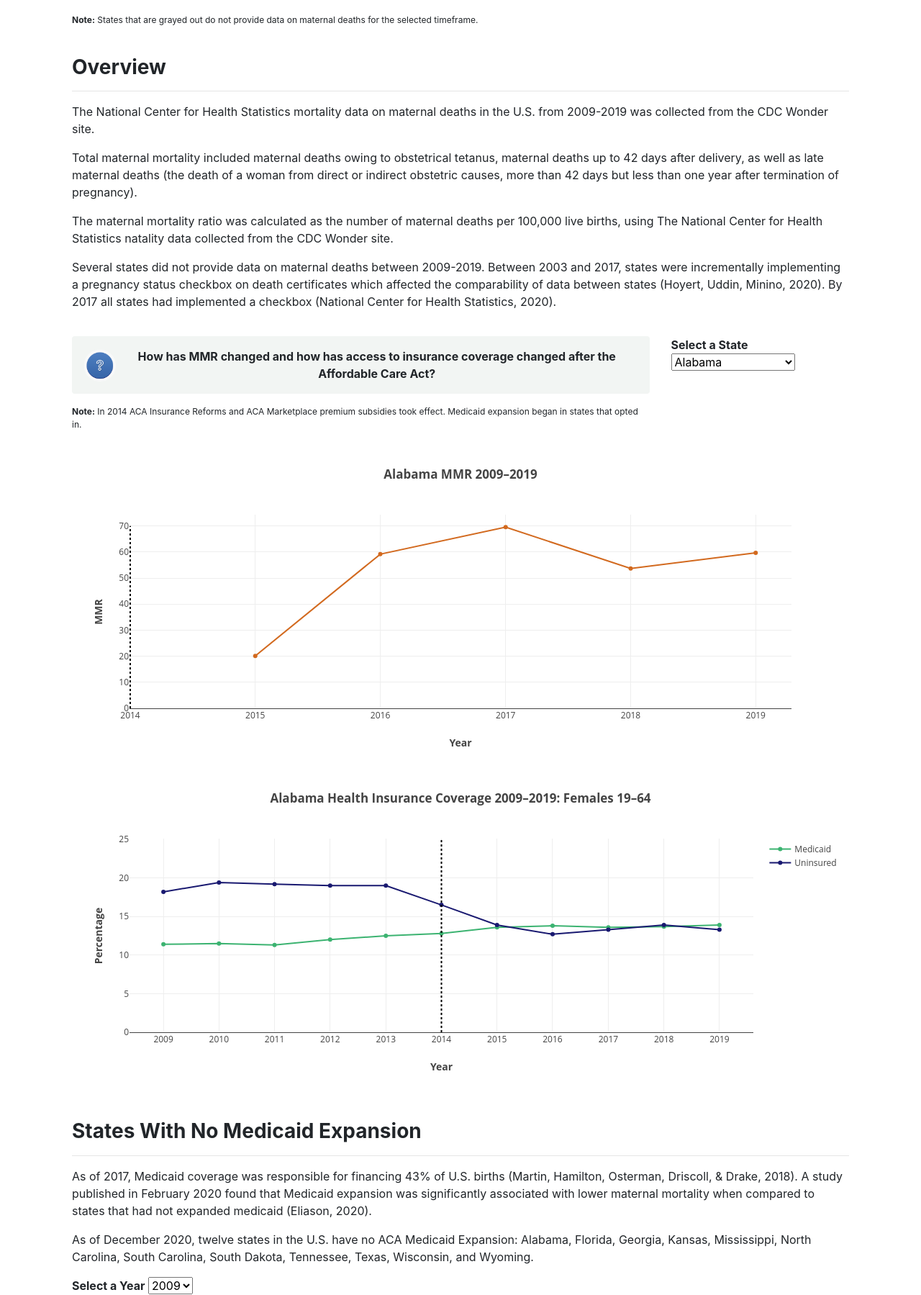
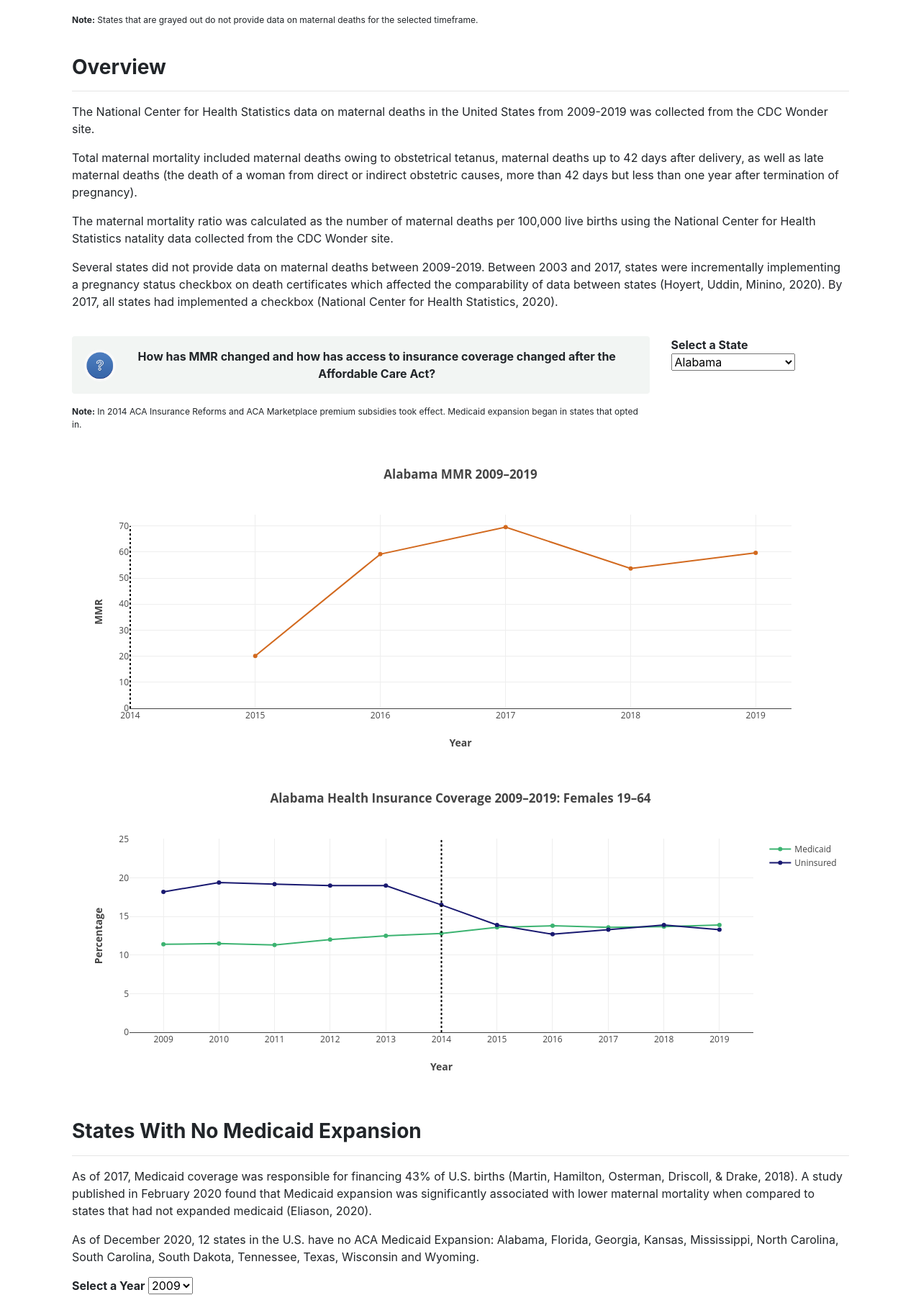
Before and after one commit to abpuccini/maternal-mortality-project, a Flask app: page /united-states-mmr-affordable-care-act in a window 1280 px wide. Shown: the part 1130-2929 px from the top of the page at 72% size. Run offline with Flask 2, Linux system fonts and the light colour scheme; data comes from the database, SQL or seed files in the repository; some libraries are stand-ins or nearby versions; some web fonts are replaced.

Commit message:
Copyedit text on united-states-mmr-affordable-care-act.html

```diff
--- a/static/js/us.js
+++ b/static/js/us.js
@@ -95,6 +95,7 @@ function buildPlot(state) {
   var data = [trace];
 
   var layout = {
+    // TODO: Dynamically adjust date range
     title: `<b>${state} MMR 2009–2019</b>`,
     yaxis: {
       title: "<b>MMR</b>"
--- a/templates/index.html
+++ b/templates/index.html
@@ -107,7 +107,7 @@
         </div>
         <div class="row">
             <div class="col-12 col-sm-12 col-md-12 col-lg-12 col-xl-12 col-xxl-12">
-                <h3>Global MMR Overview</h3>
+                <h3>Overview</h3>
                 <hr>
                 <div id="overview">
                     <p>
--- a/templates/united-states-mmr-affordable-care-act.html
+++ b/templates/united-states-mmr-affordable-care-act.html
@@ -20,7 +20,7 @@
     <link rel="stylesheet" href="https://cdnjs.cloudflare.com/ajax/libs/font-awesome/4.1.0/css/font-awesome.min.css" />
 
     <!-- Title -->
-    <title>US MMR Data and the Affordable Care Act</title>
+    <title>US MMR Data and Affordable Care Act</title>
 </head>
 
 <body>
@@ -141,7 +141,7 @@
                     <h3>Overview</h3>
                     <hr>
                     <p>
-                        The National Center for Health Statistics mortality data on maternal deaths in the U.S. from
+                        The National Center for Health Statistics data on maternal deaths in the United States from
                         2009-2019 was collected from the CDC Wonder site.
                     </p>
                     <p>
@@ -152,16 +152,14 @@
                     </p>
                     <p>
                         The maternal mortality ratio was calculated as the number of maternal deaths per 100,000 live
-                        births,
-                        using The National Center for Health Statistics natality data collected from the CDC Wonder
+                        births using the National Center for Health Statistics natality data collected from the CDC Wonder
                         site.
                     </p>
                     <p>
                         Several states did not provide data on maternal deaths between 2009-2019. Between 2003 and 2017,
                         states were incrementally implementing a pregnancy status checkbox on death certificates which
-                        affected the comparability of data between states (Hoyert, Uddin, Minino, 2020). By 2017 all
-                        states
-                        had implemented a checkbox (National Center for Health Statistics, 2020).
+                        affected the comparability of data between states (Hoyert, Uddin, Minino, 2020). By 2017, all
+                        states had implemented a checkbox (National Center for Health Statistics, 2020).
                     </p>
                 </div>
             </div>
@@ -170,11 +168,10 @@
 
                 <div class="col-12 col-sm-12 col-md-9 col-lg-9 col-xl-9 col-xxl-9">
                     <div class="question inline-block p-3 rounded d-flex align-items-center justify-content-around">
-                        <div class="d-flex align-items-center justify-content-center"><img alt="question-badge"
-                                class="question-badge" src="static/img/question-badge.png"></div>
-                        <div class="d-flex align-items-center justify-content-center text-center">How has MMR changed
-                            and how has access to
-                            insurance coverage changed after the Affordable Care Act?</div>
+                        <div class="d-flex align-items-center justify-content-center">
+                            <img alt="question-badge" class="question-badge" src="static/img/question-badge.png">
+                            </div>
+                        <div class="d-flex align-items-center justify-content-center text-center">How has MMR changed and how has access to insurance coverage changed after the Affordable Care Act?</div>
                     </div>
 
                     <div class="row">
@@ -211,12 +208,11 @@
                     <hr>
                     <p>As of 2017, Medicaid coverage was responsible for financing 43% of U.S. births (Martin, Hamilton,
                         Osterman, Driscoll, & Drake, 2018). A study published in February 2020 found that Medicaid
-                        expansion
-                        was significantly associated with lower maternal mortality when compared to states that had not
+                        expansion was significantly associated with lower maternal mortality when compared to states that had not
                         expanded medicaid (Eliason, 2020).</p>
-                    <p>As of December 2020, twelve states in the U.S. have no ACA Medicaid Expansion: Alabama, Florida,
+                    <p>As of December 2020, 12 states in the U.S. have no ACA Medicaid Expansion: Alabama, Florida,
                         Georgia, Kansas, Mississippi, North Carolina, South Carolina, South Dakota, Tennessee, Texas,
-                        Wisconsin, and Wyoming.</p>
+                        Wisconsin and Wyoming.</p>
                 </div>
             </div>
 
@@ -238,11 +234,7 @@
                 <div class="col-12 col-sm-12 col-md-12 col-lg-12 col-xl-12 col-xxl-12">
                     <h3>Summary</h3>
                     <hr>
-                    <p>The U.S. has the highest and most concerning maternal mortality ratio among high-income nations
-                        (Eliason, 2020). Within the
-                        U.S. there is a disparity in maternal mortality ratios among states, and access to insurance and
-                        medicaid coverage is an important factor. State decisions affect women's access to prenatal and
-                        postpartum care, and the resulting outcomes of pregnancy.</p>
+                    <p>The U.S. has the highest and most concerning maternal mortality ratio among high-income nations (Eliason, 2020). Within the U.S. there is a disparity in maternal mortality ratios among states, and access to insurance and medicaid coverage is an important factor. State decisions affect women's access to prenatal and postpartum care, and the resulting outcomes of pregnancy.</p>
                 </div>
             </div>
 
```
